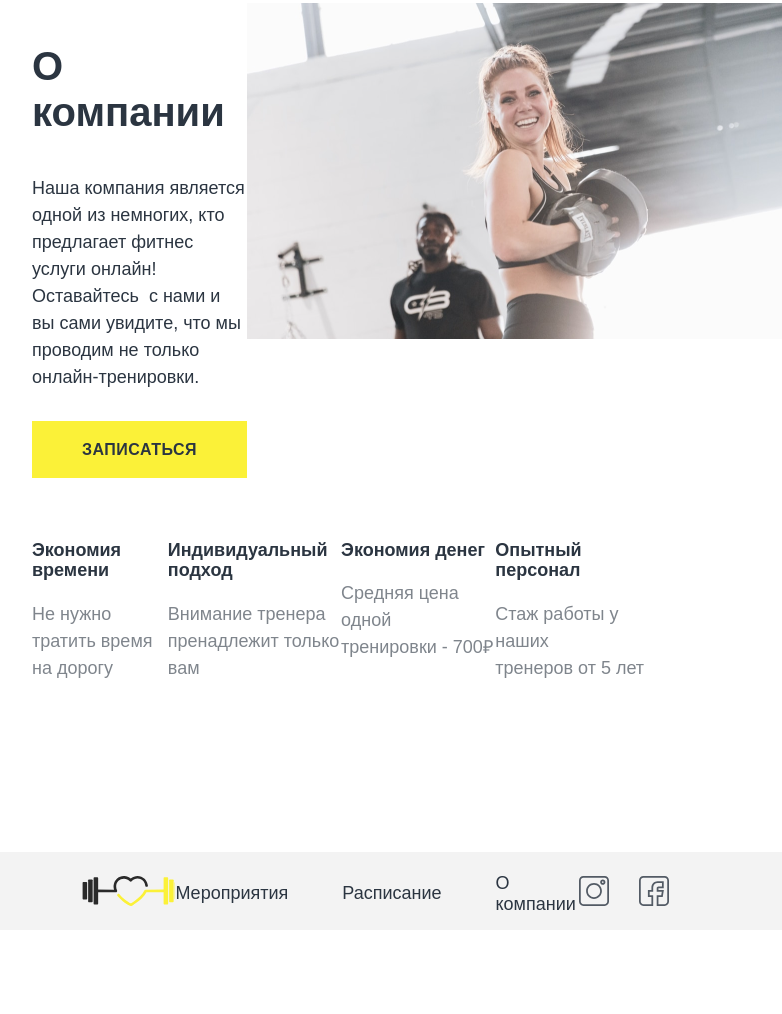
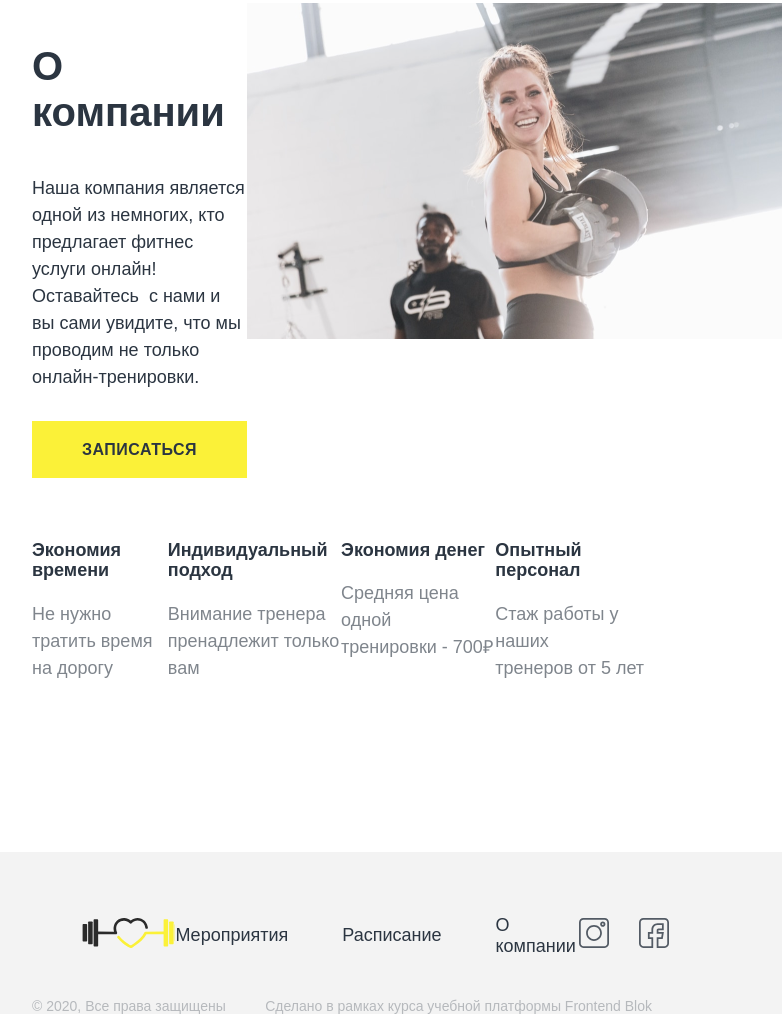
Before and after one commit to MaratBulatov625/Module01-Gym, a plain HTML site: page index.html in a window 1280 px wide. Shown: the part 3547-4561 px from the top of the page, without its empty margins (298-1080 px from the left). Before the commit the page ends 4477 px from the top, so only its background shows below. Drawn offline with Linux system fonts and the light colour scheme.

Commit message:
Changes added

```diff
--- a/css/style.css
+++ b/css/style.css
@@ -400,9 +400,26 @@ footer {
     background-color: #F3F3F3;
 }
 
+.footer {
+    padding-top: 42px;
+    margin-bottom: 26px;
+}
+
 .footer-item {
     display: flex;
     justify-content: space-between;
     align-items: center;
     flex-basis: 52%;
 }
+
+.copyright {
+    display: flex;
+    justify-content: space-between;
+}
+
+.allright,
+.company-right {
+    font-size: 14px;
+    color: #2B3541;
+    opacity: 0.3;
+}
--- a/index.html
+++ b/index.html
@@ -216,8 +216,12 @@
                     <img class="instagram-logo" src="img/icons/IN.svg" alt="Instagram">
                     <img class="facebook-logo" src="img/icons/FB.svg" alt="Facebook">
                 </div>
+            </div> <!--/.footer-->
+            <div class="copyright">
+                <div class="allright">© 2020, Все права защищены</div>
+                <div class="company-right">Сделано в рамках курса учебной платформы Frontend Blok</div>
             </div>
-        </div>
+        </div> <!--/.container-->
     </footer>
 
 
```
